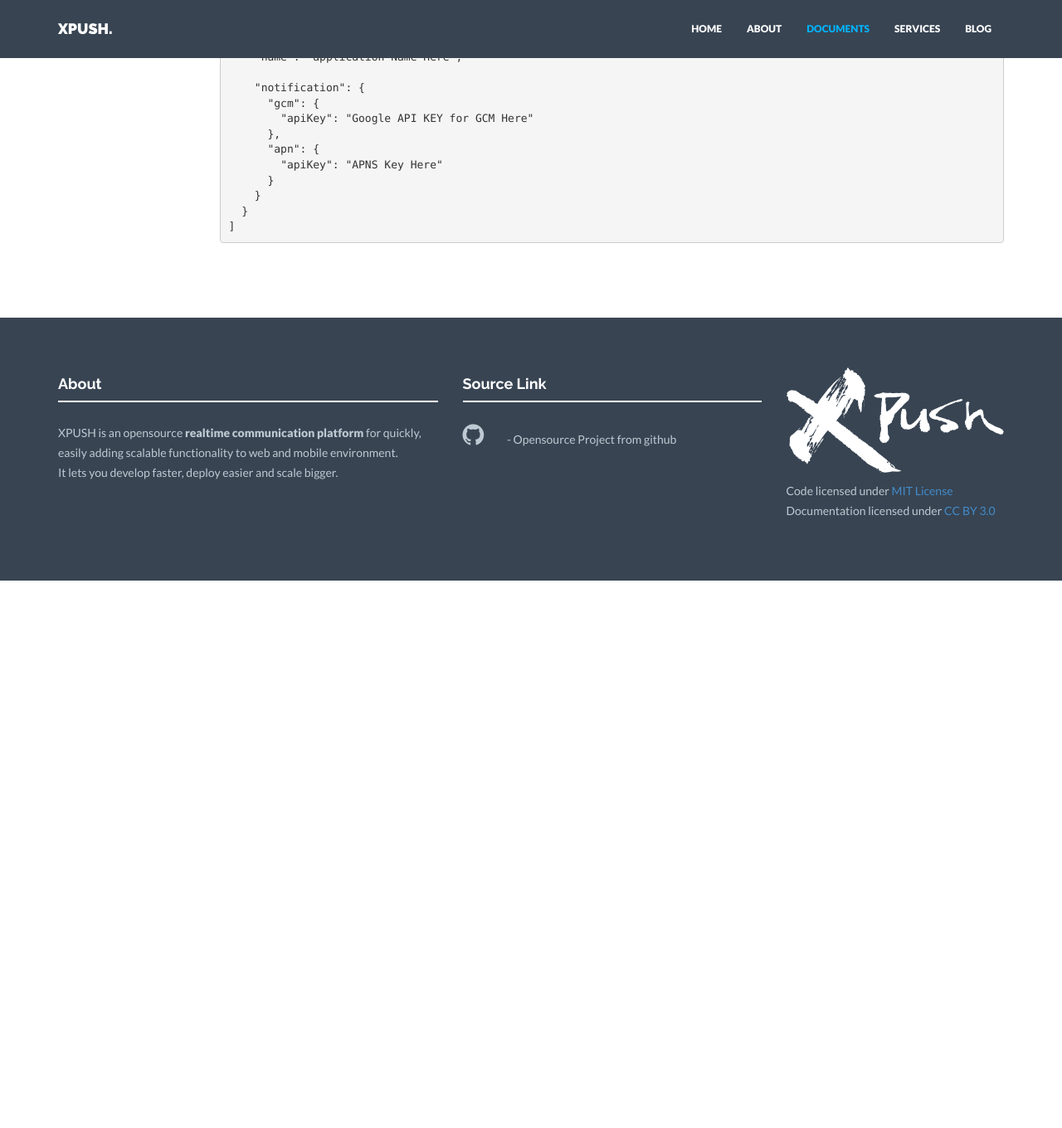
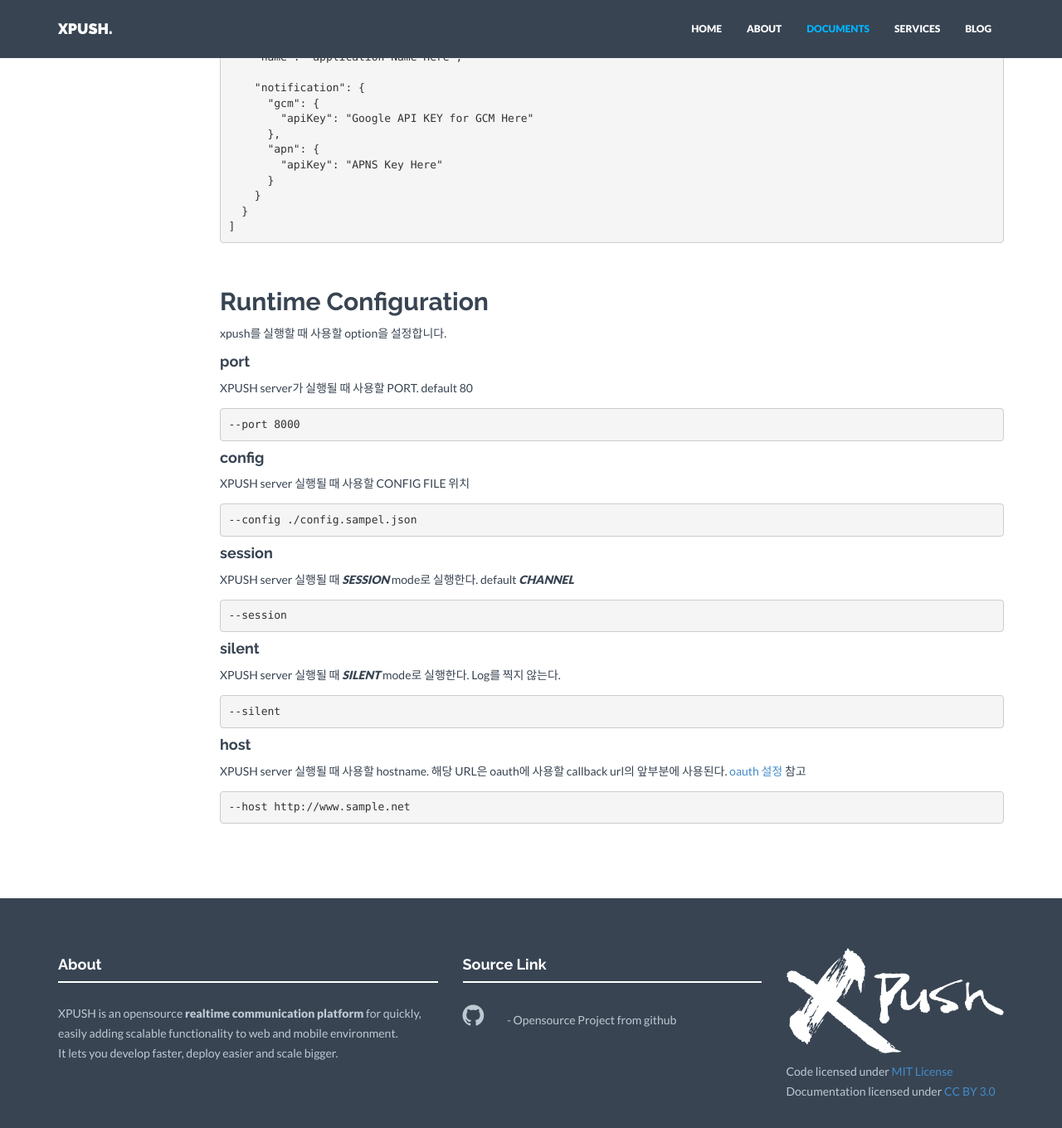
Before and after one commit to xpush/xpush.github.io, a Jekyll site: the page built from doc/configuration/index.md, in a window 1280 px wide and 1400 px high, scrolled down 2132 px. Shown: the top 1360 px of the window at 83% size. Built offline with Jekyll 4.4.1, drawn with Linux system fonts in a browser that asks for light colours; nearby versions of some CDN libraries; before the commit the page ends 2832 px from its top, so only the background shows below that; some of the changed text lies outside the part shown.

Commit message:
:gem: Add r runtime config

```diff
--- a/doc/configuration/index.md
+++ b/doc/configuration/index.md
@@ -13,6 +13,7 @@
 	  "apps" : []
 	}
 
+<a name="sys_config"></a>
 <br/>
 
 ## System Configuration
@@ -37,12 +38,14 @@
 
 	mongodb:{'address':'127.0.0.1:27017'}
 
+<a name="app_config"></a>
 <br/>
 
 ## Application Configuration
 
 XPUSH를 통해 서비스할 Application에 대한 정보를 설정합니다.
 
+<a name="oauth_config"></a>
 ### oauth
 
 oauth provider를 설정을 추가합니다. XPUSH는 oauth provider에 등록된 Application 정보를 이용하여 LOGIN 처리 후 event를 발생시킬 수 있습니다.
@@ -55,12 +58,12 @@
 	  "key": "App ID Here",
 	  "secret": "App Secret Here",
 	  "event": {
-	  	"name": "login-facebook"
+	    "name": "login-facebook"
 	  },
 	  "success": "<script>window.close();</script>"
 	}
 
->**Note**:Site URL은 http://*USER_HOST_URL*/auth/facebook/callback 으로 등록되어 있어야합니다.
+>**Note**:Site URL은 http://*www.sample.net*/auth/facebook/callback 으로 등록되어 있어야합니다.
 
 #### 2. twitter
 
@@ -70,13 +73,13 @@
 	  "key": "App key Here",
 	  "secret": "App secret Here",
 	  "event": {
-	  	"name": "login-twitter"
+	    "name": "login-twitter"
 	  },
 	  "success": "<script>window.close();</script>"
 	}
 
 
->**Note**:Callback URL는 http://*USER_HOST_URL*/auth/google/callback 으로 등록되어 있어야합니다.
+>**Note**:Callback URL는 http://*www.sample.net*/auth/google/callback 으로 등록되어 있어야합니다.
 
 
 #### 3. Google+
@@ -87,12 +90,12 @@
 	  "key": "CLIENT ID Here",
 	  "secret": "CLIENT SECRET Here",
 	  "event": {
-	  	"name": "login-google"
+	    "name": "login-google"
 	  },
 	  "success": "<script>window.close();</script>"
 	}
 
->**Note**:REDIRECT URIS는 http://*USER_HOST_URL*/auth/google/callback 으로 등록되어 있어야합니다.
+>**Note**:REDIRECT URIS는 http://*www.sample.net*/auth/google/callback 으로 등록되어 있어야합니다.
 
 ### apps
 
@@ -113,3 +116,41 @@
 	    }
 	  }
 	]
+
+<a name="run_config"></a>
+<br/>
+
+## Runtime Configuration
+
+xpush를 실행할 때 사용할 option을 설정합니다.
+
+####port
+
+XPUSH server가 실행될 때 사용할 PORT. default 80
+
+	--port 8000
+
+####config
+
+XPUSH server 실행될 때 사용할 CONFIG FILE 위치
+
+	--config ./config.sampel.json
+
+####session
+
+XPUSH server 실행될 때 ***SESSION*** mode로 실행한다. default ***CHANNEL***
+
+	--session
+
+####silent
+
+XPUSH server 실행될 때 ***SILENT*** mode로 실행한다. Log를 찍지 않는다.
+
+	--silent
+
+####host
+
+XPUSH server 실행될 때 사용할 hostname. 해당 URL은 oauth에 사용할 callback url의 앞부분에 사용된다.
+[oauth 설정](#oauth_config) 참고
+
+	--host http://www.sample.net
```
